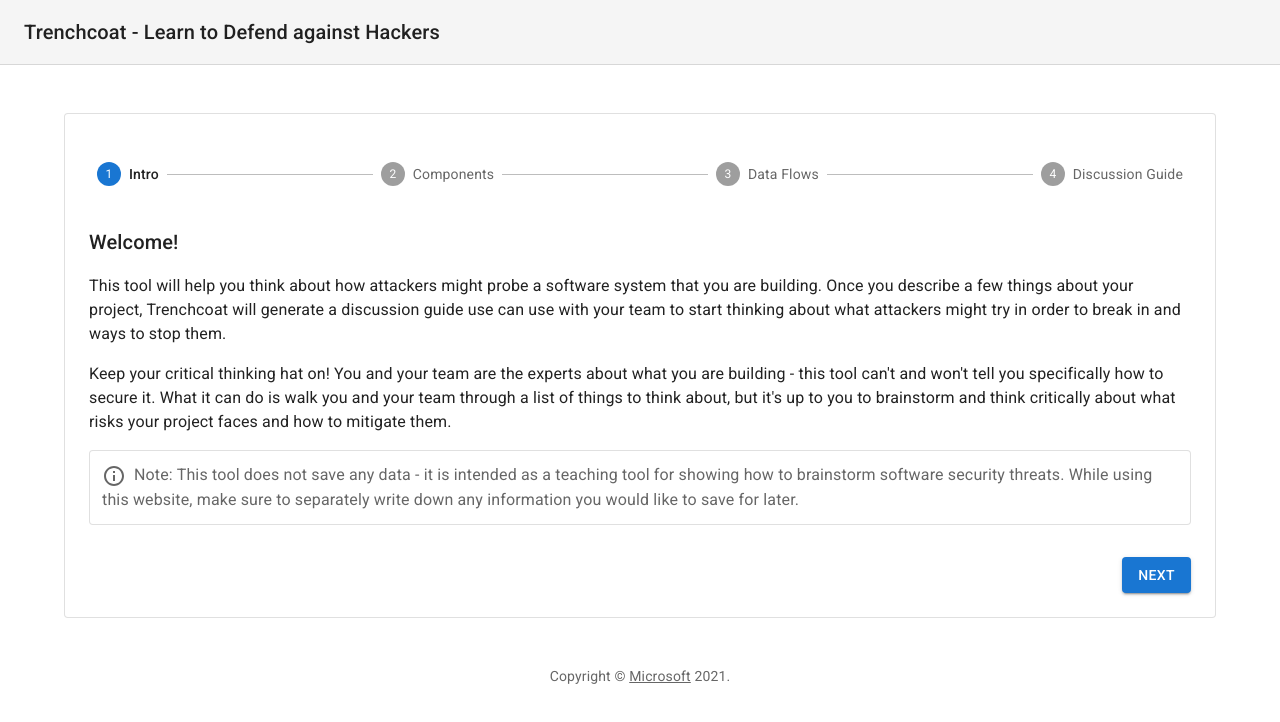
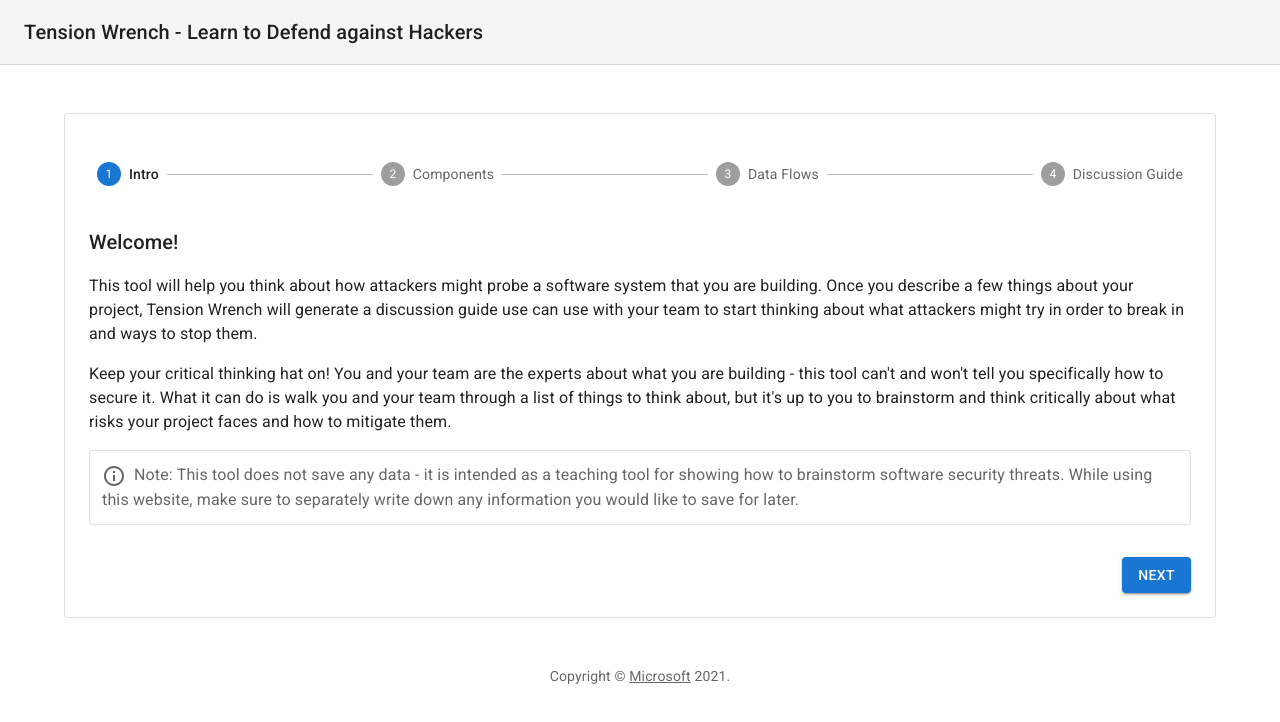
Before and after one commit to pmalmsten/tension-wrench, a React (Create React App) app: page / in a window 1280 px wide. Shown: the top 722 px of the page. Built offline with nearby package versions, Linux system fonts and the light colour scheme.

Commit message:
Rename project to tension-wrench
This helps avoid naming conflicts with
other trademarks and existing GitHub
repositories.

```diff
--- a/package.json
+++ b/package.json
@@ -1,5 +1,5 @@
 {
-  "name": "trenchcoat",
+  "name": "tension-wrench",
   "version": "0.0.1",
   "license": "MIT",
   "private": true,
--- a/public/index.html
+++ b/public/index.html
@@ -24,7 +24,7 @@
       work correctly both with client-side routing and a non-root public URL.
       Learn how to configure a non-root public URL by running `npm run build`.
     -->
-    <title>Trenchcoat</title>
+    <title>Tension Wrench</title>
     <!-- Fonts to support Material Design -->
     <link rel="stylesheet" href="https://fonts.googleapis.com/css?family=Roboto:300,400,500,700&display=swap" />
   </head>
--- a/src/Checkout.tsx
+++ b/src/Checkout.tsx
@@ -129,7 +129,7 @@ export default function Checkout() {
       >
         <Toolbar>
           <Typography variant="h6" color="inherit" noWrap>
-            Trenchcoat - Learn to Defend against Hackers
+            Tension Wrench - Learn to Defend against Hackers
           </Typography>
         </Toolbar>
       </AppBar>
--- a/src/Intro.tsx
+++ b/src/Intro.tsx
@@ -14,7 +14,7 @@ export default function Intro() {
       <p>
         This tool will help you think about how attackers might probe a software system
         that you are building. Once you describe a few things about your project,
-        Trenchcoat will generate a discussion guide use can use with your team to start
+        Tension Wrench will generate a discussion guide use can use with your team to start
         thinking about what attackers might try in order to break in and ways to stop
         them.
       </p>
```
Also changed, not shown: public/manifest.json, 2 other files (tests, documents, lock files or other folders).
